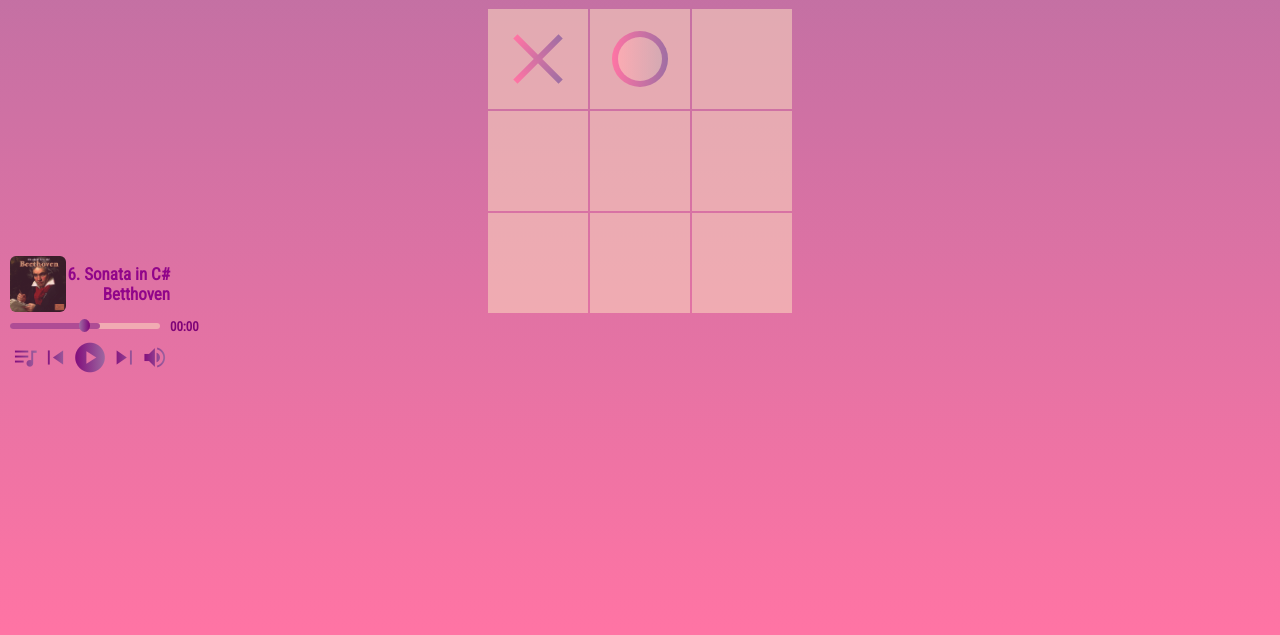
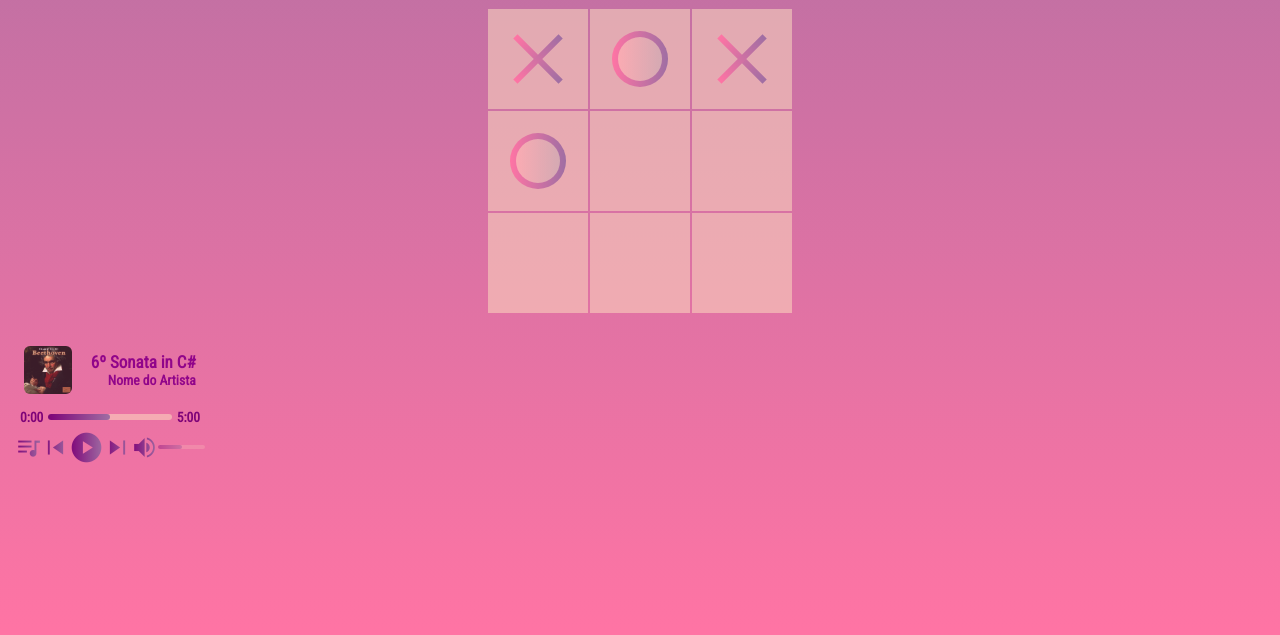
Before and after one commit to gabrielcoelh8/jogodavelha.rep, a plain HTML site: page index.html in a window 1280 px wide. Shown: the part 405-1040 px from the top of the page. Drawn offline with nearby package versions, Linux system fonts and the light colour scheme; a web font is replaced by a local one.

Commit message:
commit 08-11

```diff
--- a/css/style.css
+++ b/css/style.css
@@ -67,10 +67,11 @@ body{
     font-family: 'Press Start 2P', cursive;
 }
 .pontos, .labels {
-    min-width: 10vh;
+    min-width: 18vh;
     display: flex;
     flex-direction: row;
-    justify-content: space-between;
+    justify-content: space-around;
+    text-align: center;
 }
 .placar .pontos{
     background-image: linear-gradient(to bottom, var(--pink) 0%, var(--back-cel) 100%);
@@ -163,29 +164,31 @@ music
     display: flex;
     flex-direction: column;
     position: fixed;
+    right: 0;
     left: 0;
-    bottom: 0;
     height: fit-content;
 }
 img {
-    width: 7vh;
+    width: 6vh;
     border-radius: 6px;
     opacity: 0.75;
 }
 .music{
     margin: 10px 10px 0px 10px;
-    width: 20vh;
+    width: 25vh;
     height: 20vh;
     display: flex;
     flex-direction: column;
     justify-content: center;
     font-family: 'Roboto Condensed', sans-serif;
     top: 100px;
+    padding: 5px;
 }
 .about {
     display: flex;
     flex-direction: row;
-    justify-content: space-between;
+    justify-content: space-around;
+    margin-bottom: 10px;
 }
 .details{
     font-size: 17px;
@@ -197,14 +200,10 @@ img {
     padding-bottom: auto;
     color: #91058a;
 }
-.progress {
-    width: 20vh;
-    margin-bottom: 10px;
-    margin-top: 10px;
-    height: 8px;
-    cursor: pointer;
+.details .artist{
+    font-size: 0.8em;
 }
-.cover, .progress, .btns{
+.cover, .btns{
     display: flex;
     flex-direction: row;
 }
@@ -223,43 +222,99 @@ img {
     -webkit-background-clip: text;
     -webkit-text-fill-color: transparent;
 }
+.btns span:hover {
+    background: linear-gradient(to left, #7e0378, var(--violet));
+    background-clip: text;
+    -webkit-background-clip: text;
+    -webkit-text-fill-color: transparent;
+}
 .btns span:nth-child(3n){
     font-size: 35px;
 }
- /*
- EXPERIMENTAL
- */
-.line{
-    box-sizing: border-box;
-    min-width: 150px;
-    display: flex;
-    flex-direction: row;
+.volume{
+    width: 50px;
+    background: var(--back-cel);
+    border-radius: 50px;
+    cursor: pointer;
+    margin-bottom: 10px;
+    margin-top: 10px;
+    height: 4px;
+    opacity: 0.4;
+    transition: opacity 0.2s ease;
 }
-#bar{
-    content: "";
+.volume .volume-line{
+    height: inherit;
+    width: 50%;
     position: relative;
-    width: 150px;
-    height: 6px;
-    border-radius: 15px;
-    background: var(--back-cel);
+    border-radius: inherit;
+    background: linear-gradient(to right, #7e0378, var(--violet));
 }
-#bar::before{
+.volume-line::before{
     content: "";
     position: absolute;
-    width: 60%;
+    height: 12px;
+    width: 12px;
+    border-radius: inherit;
+    top: 50%;
+    right: -5px;
+    transform: translateY(-50%); /*circulo*/
+    background: inherit;
+    opacity: 0;
+    transition: opacity 0.2s ease;
+}
+.volume:hover .volume-line::before, .volume:hover{
+    opacity: 1;
+}
+
+ /*
+ TO CHANGE PROGRESS BAR
+ */
+.box-progress{
+    display: flex;
+    width: 100%;
+    justify-content: space-between; /*item.width in parcentage locks this feature*/
+}
+.time-current, .time-final{
+    box-sizing: border-box;
+    display: flex;
+    align-items: center;
+    font-family: 'Roboto Condensed', sans-serif;
+    font-size: 0.85em;
+    font-weight: bold;
+    color: #7e0378;
+    margin: 5px;
+}
+.progress{
+    width: 166px;
+    background: var(--back-cel);
+    border-radius: 50px;
+    cursor: pointer;
+    margin-bottom: 10px;
+    margin-top: 10px;
+    height: 6px;
+}
+.progress .line{
     height: inherit;
-    border-radius: 15px;
-    background:#8a1884a2;
+    width: 50%;
+    position: relative;
+    border-radius: inherit;
+    background: linear-gradient(to right, #7e0378, var(--violet));
 }
-#circle{
+.line::before{
     content: "";
     position: absolute;
-    align-self: center;
-    right: 50%;
-    width: 6%;
-    height: 13px;
-    border-radius: 50%;
-    background: linear-gradient(to left, #7e0378, var(--violet));
+    height: 12px;
+    width: 12px;
+    border-radius: inherit;
+    top: 50%;
+    right: -5px;
+    transform: translateY(-50%); /*circulo*/
+    background: inherit;
+    opacity: 0;
+    transition: opacity 0.2s ease;
+}
+.progress:hover .line::before{
+    opacity: 1;
 }
 /*
 *
@@ -282,11 +337,11 @@ img {
 submenu - musiclist
 */
 .music-list{
-    background-color: rgba(255, 227, 194, 0.75);
+    background-color: rgba(255, 227, 194, 0.63);
     border-radius: 8px;
     padding: 5px;
     height: 3vh;
-    width: 200px;
+    width: 240px;
     margin: 0px 10px 10px 10px;
     opacity: 0;
     position: absolute;
--- a/index.html
+++ b/index.html
@@ -16,10 +16,12 @@
         <div class="labels">
         <span id="lbl-x">P1</span>
         <span id="lbl-o">P2</span>
+        <span id="lbl-d">--</span>
         </div>
         <div class="pontos">
         <span id="pts-x">00</span>
         <span id="pts-o">00</span>
+        <span id="pts-d">00</span>
         </div>
     </div>
 
@@ -34,52 +36,51 @@
             <table class="tab">
                 <tr>
                     <th>
-                        <div class="cel 11">
+                        <div id="11" class="cel">
                             <div class="form x"></div>
-                            <!--<div class="form xx"></div>-->
                         </div>
                     </th>
                     <th>
-                        <div class="cel 12">
+                        <div id="12" class="cel">
                             <div class="form o"></div>
                         </div>
                     </th>
                     <th>
-                        <div class="cel 13">
+                        <div id="13" class="cel">
+                            <div class="form x"></div>
+                        </div>
+                    </th>
+                </tr>
+                <tr>
+                    <th>
+                        <div id="21" class="cel">
+                            <div class="form o"></div>
+                        </div>
+                    </th>
+                    <th>
+                        <div id="22" class="cel">
+                            <div class="form"></div>
+                        </div>
+                    </th>
+                    <th>
+                        <div id="23" class="cel">
                             <div class="form"></div>
                         </div>
                     </th>
                 </tr>
                 <tr>
                     <th>
-                        <div class="cel 21">
+                        <div id="31" class="cel">
                             <div class="form"></div>
                         </div>
                     </th>
                     <th>
-                        <div class="cel 22">
+                        <div id="32" class="cel">
                             <div class="form"></div>
                         </div>
                     </th>
                     <th>
-                        <div class="cel 23">
-                            <div class="form"></div>
-                        </div>
-                    </th>
-                </tr>
-                <tr>
-                    <th>
-                        <div class="cel 31">
-                            <div class="form"></div>
-                        </div>
-                    </th>
-                    <th>
-                        <div class="cel 32">
-                            <div class="form"></div>
-                        </div>
-                    </th>
-                    <th>
-                        <div class="cel 33">
+                        <div id="33" class="cel">
                             <div class="form"></div>
                         </div>
                     </th>
@@ -95,23 +96,35 @@
                 <img src="covers/1.jpg" alt="">
             </div>
             <div class="details">
-                <span class="song">6. Sonata in C#</span>
-                <span class="album">Betthoven</span>
+                <span class="song">6º Sonata in C#</span>
+                <span class="artist">Nome do Artista</span>
             </div>
         </div>
-        <div class="progress">
-            <div class="line">
-            <span id="bar"></span>
-            <span id="circle"></span>
+
+        <div class="box-progress">
+            <div class="time-current">
+                <span class="current">0:00</span>
             </div>
-            <span class="timer">00:00</span>
+            <div class="progress">
+                <div class="line">
+                    <audio id="" src=""></audio>
+                </div>
+            </div>
+            <div class="time-final">
+                <span class="final">5:00</span>
+            </div>
         </div>
+
+
         <div class="btns">
             <span id="btnqueue" class="material-symbols-outlined">queue_music</span>
             <span class="material-symbols-outlined">skip_previous</span>
             <span class="material-symbols-outlined">play_circle</span>
             <span class="material-symbols-outlined">skip_next</span>
             <span class="material-symbols-outlined">volume_up</span>
+            <div class="volume">
+                <div class="volume-line"></div>
+            </div>
         </div>
     </div>
 
```
